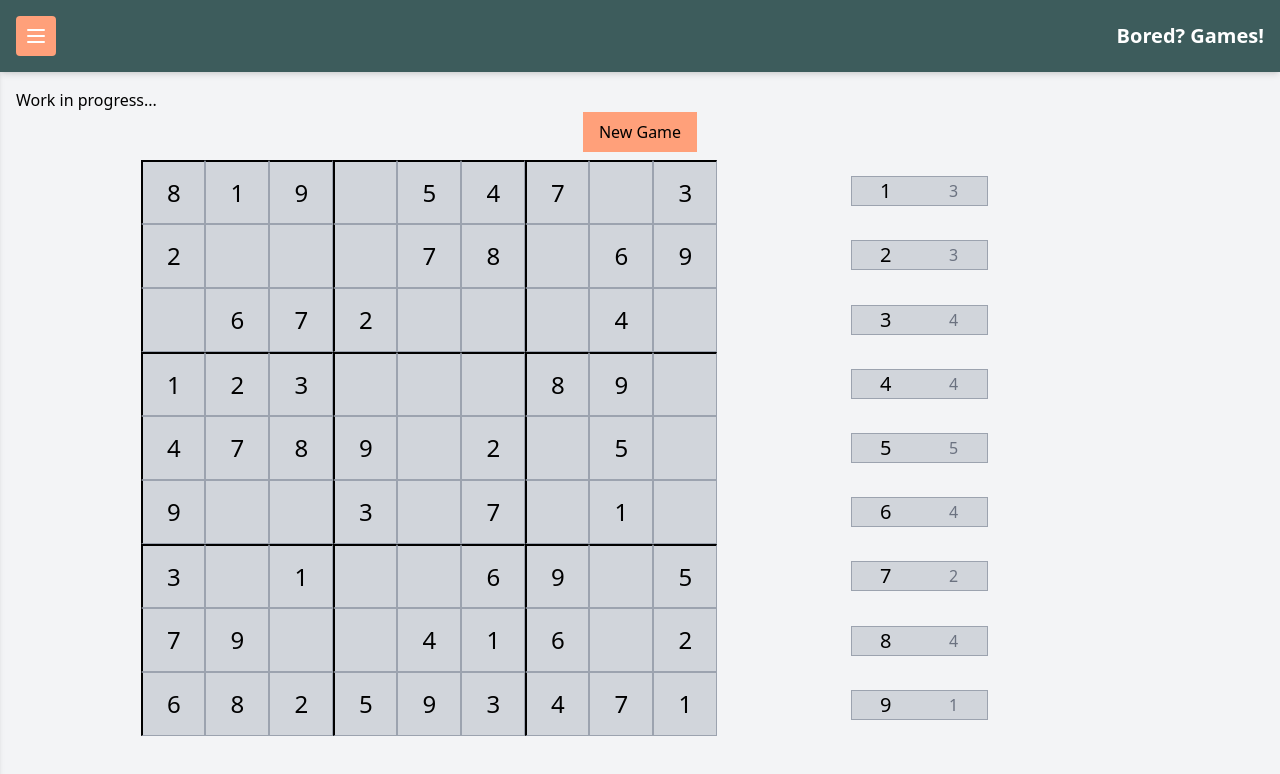
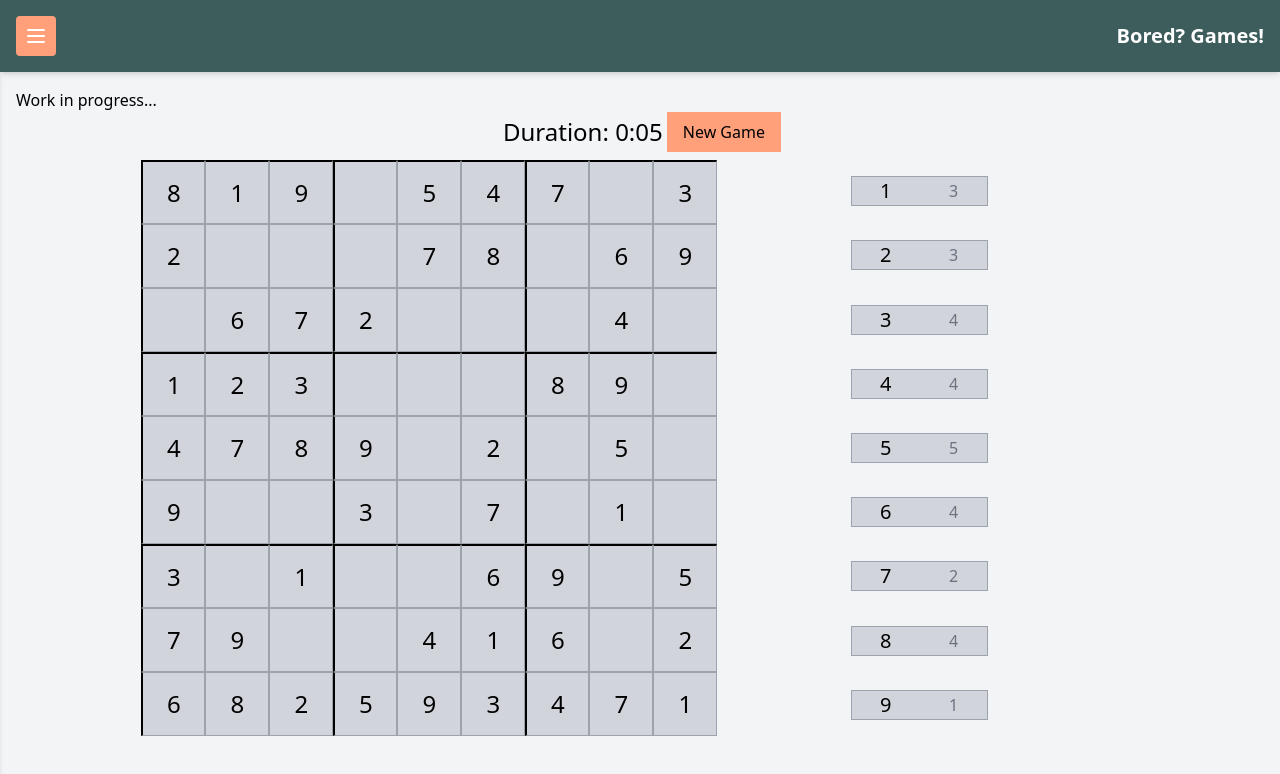
Before and after one commit to ankit-Kumar-4/board-games, a Next.js app: page /sudoku in a window 1280 px wide. Shown: the top 774 px of the page. Built offline with nearby package versions, Linux system fonts and the light colour scheme.

Commit message:
added timer in sudoku

```diff
--- a/src/pages/sudoku.tsx
+++ b/src/pages/sudoku.tsx
@@ -9,9 +9,37 @@ import {
     boxes3x3,
     checkInvalidMove,
     findAllSelected,
-    getNewSudokuBoard
+    getNewSudokuBoard,
+    getFilledStatus
 } from '@/utils/sudoku';
 
+const Timer = ({ gameOver }: { gameOver: boolean }) => {
+    const [seconds, setSeconds] = useState(0);
+
+    useEffect(() => {
+        if (gameOver) {
+            return;
+        }
+
+        const interval = setInterval(() => {
+            setSeconds(prevSeconds => prevSeconds + 1);
+        }, 1000);
+
+        return () => clearInterval(interval);
+    }, [gameOver]);
+
+    const formatTime = (seconds: number) => {
+        const mins = Math.floor(seconds / 60);
+        const secs = seconds % 60;
+        return `${mins}:${secs < 10 ? '0' : ''}${secs}`;
+    }
+
+    return (
+        <div>
+            <h1>Duration: {formatTime(seconds)}</h1>
+        </div>
+    );
+};
 
 const Board = (
     { matrix, selectedCell, handleSudokuCellClick, originalMatrix }:
@@ -66,6 +94,7 @@ const Game: React.FC = () => {
     const [pointer, setPointer] = useState(-1);
     const [remainingPointers, setRemainingPointers] = useState(Array(9).fill(9));
     const [originalMatrix, setOriginalMatrix] = useState(Array(81).fill(0));
+    const [gameOver, setGameOver] = useState(false);
 
     function restartGame() {
         const matrix = getNewSudokuBoard();
@@ -74,6 +103,7 @@ const Game: React.FC = () => {
         setSelectedCell({ row: -1, col: -1, box: -1 });
         setPointer(-1);
         setRemainingPointers(getRemainingPointers(matrix));
+        setGameOver(false);
     }
 
     function handlePointerClick(value: number) {
@@ -85,6 +115,9 @@ const Game: React.FC = () => {
         setMatrix(newMatrix);
         setPointer(value - 1);
         setRemainingPointers(getRemainingPointers(newMatrix));
+        if (getFilledStatus(newMatrix) && checkInvalidMove(newMatrix).length === 0) {
+            setGameOver(true);
+        }
     }
 
     const handleSudokuCellClick = (row: number, column: number) => {
@@ -103,6 +136,9 @@ const Game: React.FC = () => {
         <>
             <div>Work in progress...</div>
             <div className="flex justify-center mb-2">
+                <div className='p-1 text-pretty text-2xl'>
+                    <Timer gameOver={gameOver} />
+                </div>
                 <button onClick={restartGame}>
                     New Game
                 </button>
--- a/src/utils/sudoku.ts
+++ b/src/utils/sudoku.ts
@@ -131,9 +131,15 @@ export function shuffleMatrix(matrix: number[]): number[] {
     return matrix;
 }
 
+export function getFilledStatus(matrix: number[]) {
+    for (let i = 0; i < 81; i++) {
+        if (matrix[i] === 0) {
+            return false;
+        }
+    }
+    return true;
+}
 
-let temp = Array(81).fill(0);
-let maxIndex = -1;
 
 function createSudoku(matrix: number[], row: number, value: number) {
     if (row >= 9) return true;;
```
